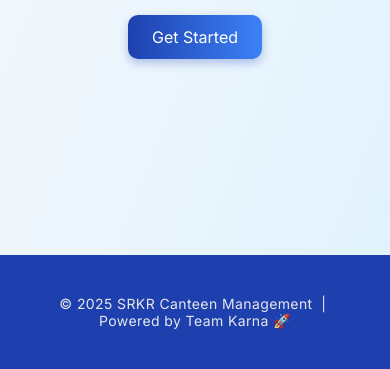
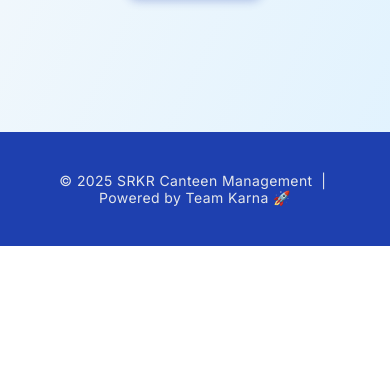
Before and after one commit to Siddhu863/DTI, a plain HTML site: page index.html in a window 390 px wide. Shown: the part 598-967 px from the top of the page. After the commit the page ends 844 px from the top, so only its background shows below. Drawn offline with Linux system fonts and the light colour scheme.

Commit message:
max final

```diff
--- a/index.html
+++ b/index.html
@@ -97,7 +97,7 @@
     @media (max-width: 600px) {
   .main-content {
     padding: 30px 16px;
-    min-height: calc(100vh - 140px); /* Reduced for mobile */
+    min-height: calc(80vh - 120px); /* Reduced for mobile */
   }
 
   h1 {
```
